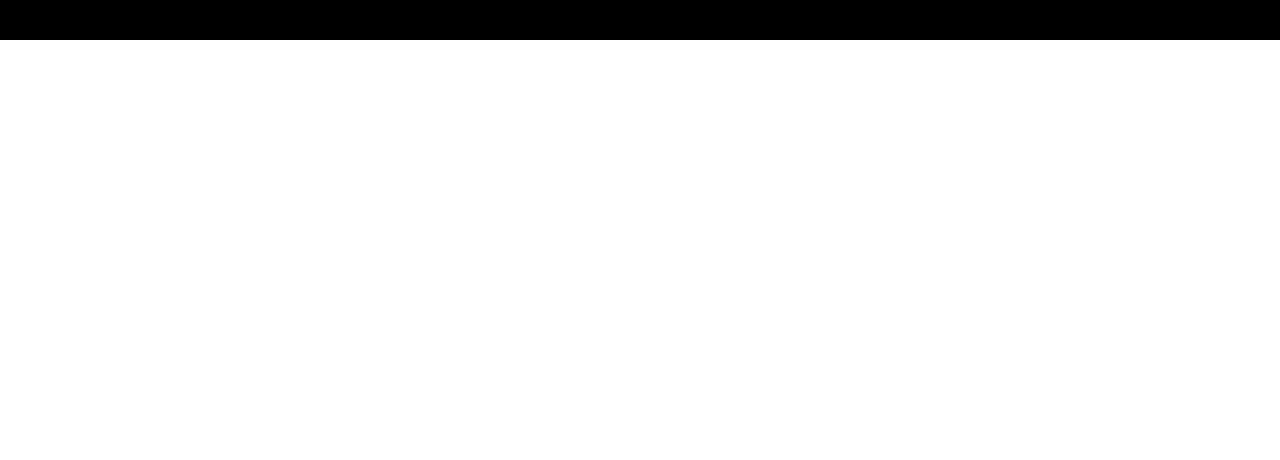
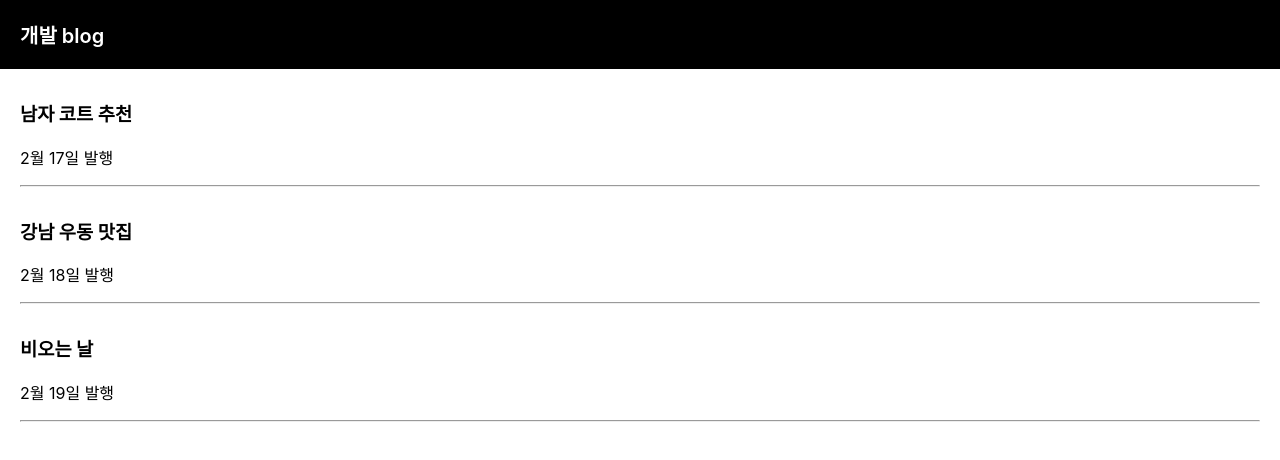
Before and after one commit to abcdana/react_blog, a React (Create React App) app: page / in a window 1280 px wide. Shown: the top 460 px of the page. Built offline with nearby package versions, Linux system fonts and the light colour scheme.

Commit message:
Add post list using state

```diff
--- a/src/App.css
+++ b/src/App.css
@@ -11,6 +11,13 @@
   padding: 20px;
   font-weight: 600;
   font-size: 20px;
+}
+
+.list {
+  margin-top : 30px;
+  text-align : left;
+  padding-left : 20px;
+  padding-right : 20px;
 }
 
 .App-logo {
--- a/src/App.js
+++ b/src/App.js
@@ -1,10 +1,34 @@
+/* eslint-disable */
+import React, { useState } from 'react';
 import logo from './logo.svg';
 import './App.css';
 
 function App() {
+
+  let [글제목, 글제목변경] = useState(['남자 코트 추천', '강남 우동 맛집', '비오는 날']);
+
+
+  let posts = '강남 고기 맛집';
+
   return (
     <div className="App">
       <div className="black-nav">
+        <div>개발 blog</div>
+      </div>
+      <div className="list">
+        <h3>{ 글제목[0] }</h3>
+        <p>2월 17일 발행</p>
+        <hr/>
+      </div>
+      <div className="list">
+        <h3>{ 글제목[1] }</h3>
+        <p>2월 18일 발행</p>
+        <hr/>
+      </div>
+      <div className="list">
+        <h3>{ 글제목[2] }</h3>
+        <p>2월 19일 발행</p>
+        <hr/>
       </div>
     </div>
   );
```
